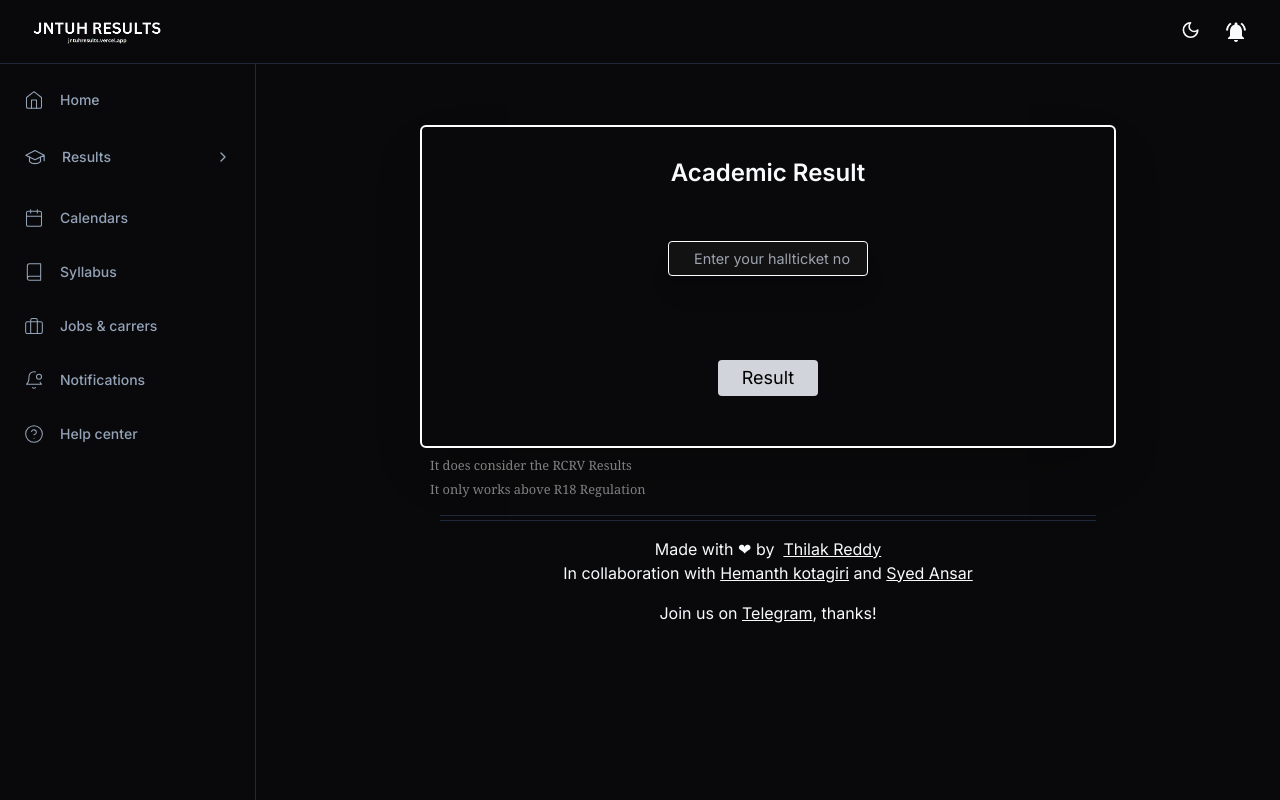
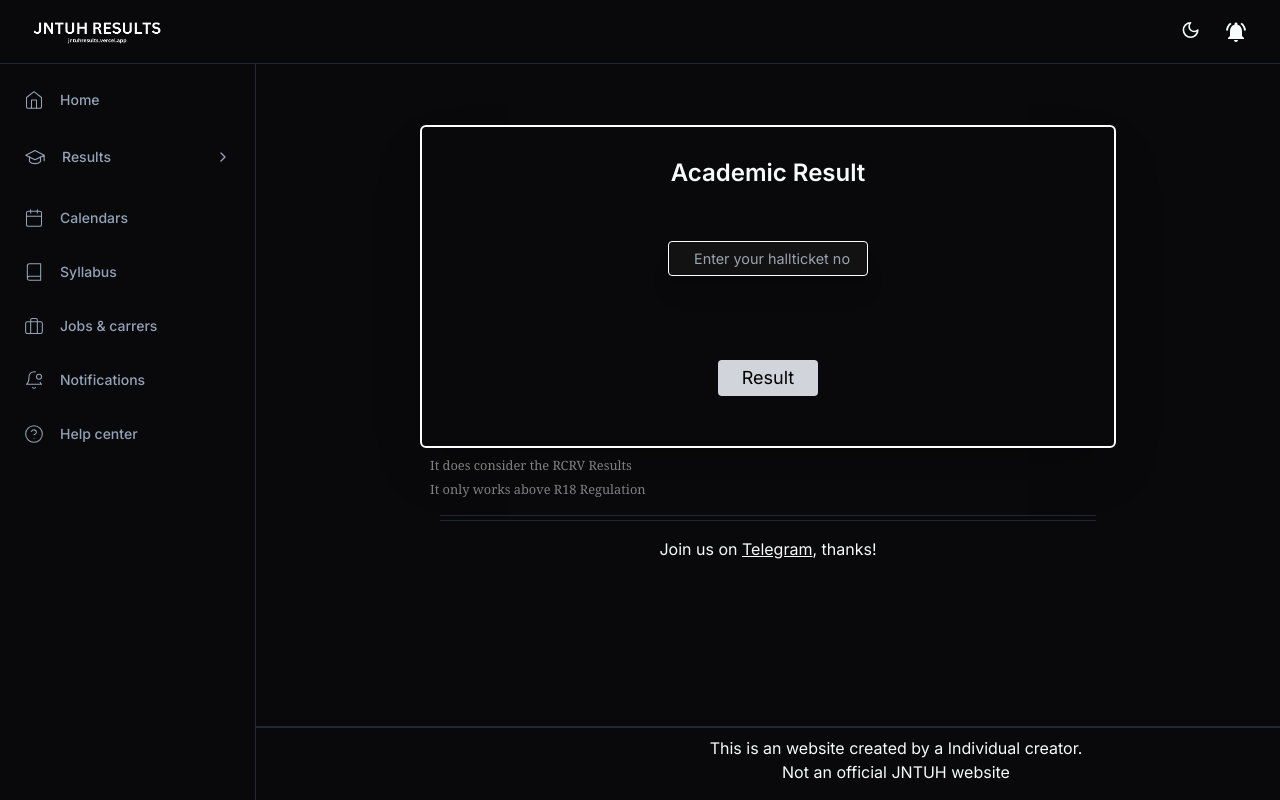
Before and after one commit to ThilakReddyy/JNTUHRESULTS-WEB, a Next.js app: page /academicresult in a window 1280 px wide. Built offline with nearby package versions, Linux system fonts and the light colour scheme; a web font is replaced by a local one.

Commit message:
Add:footer warning

```diff
--- a/components/footer/footer.tsx
+++ b/components/footer/footer.tsx
@@ -21,7 +21,8 @@ const Footer = () => {
         <center>
           <hr className="w-[64%]  text-[#808080]" />
         </center>
-        <span className="mt-4 block text-center mx-[18%] mb-4 text-[75%] sm:text-[100%]">
+
+        <span className="mt-4  text-center mx-[18%] mb-4 text-[75%] sm:text-[100%] hidden">
           Made with ❤ by &nbsp;
           <a
             target="_blank"
@@ -72,6 +73,10 @@ const Footer = () => {
           {/* </Link> */}, thanks!
         </span>
       </div>
+      <div className=" fixed bottom-0  text-center  mb-4 pt-2 text-[60%] sm:text-[100%] w-full border-t-2 flex flex-col items-center">
+        <span>This is an website created by a Individual creator.</span>
+        <span>Not an official JNTUH website</span>
+      </div>
       <AdComponent />
     </>
   );
```
